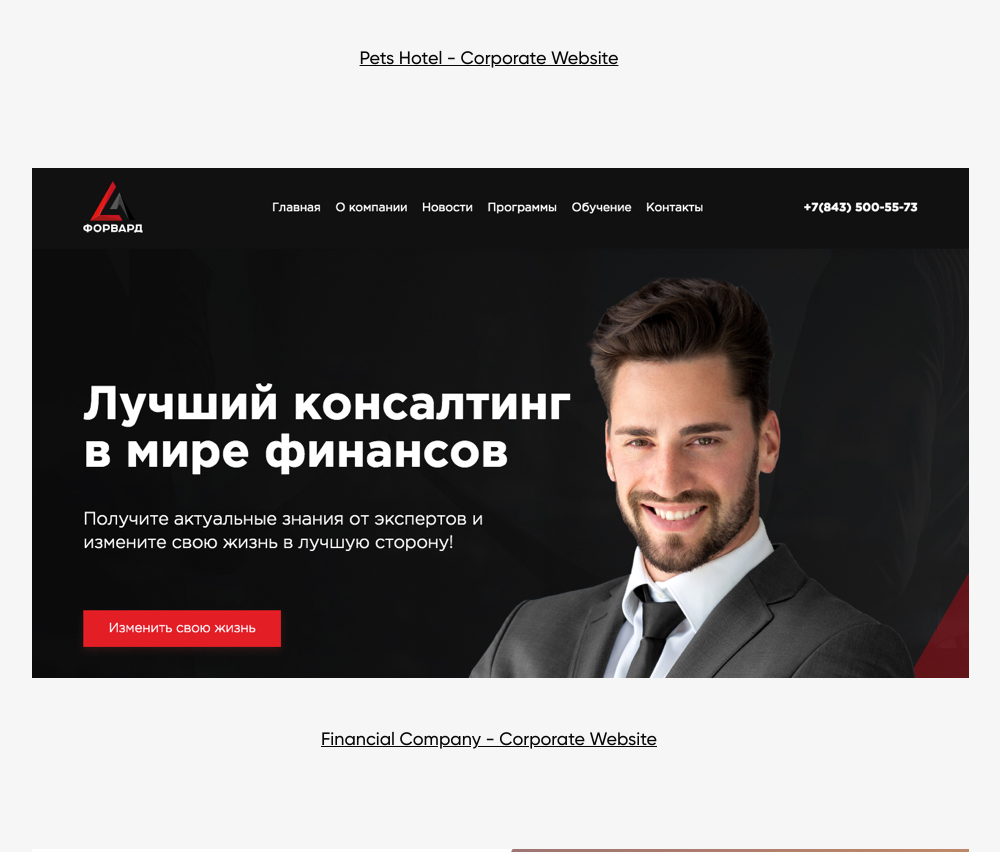
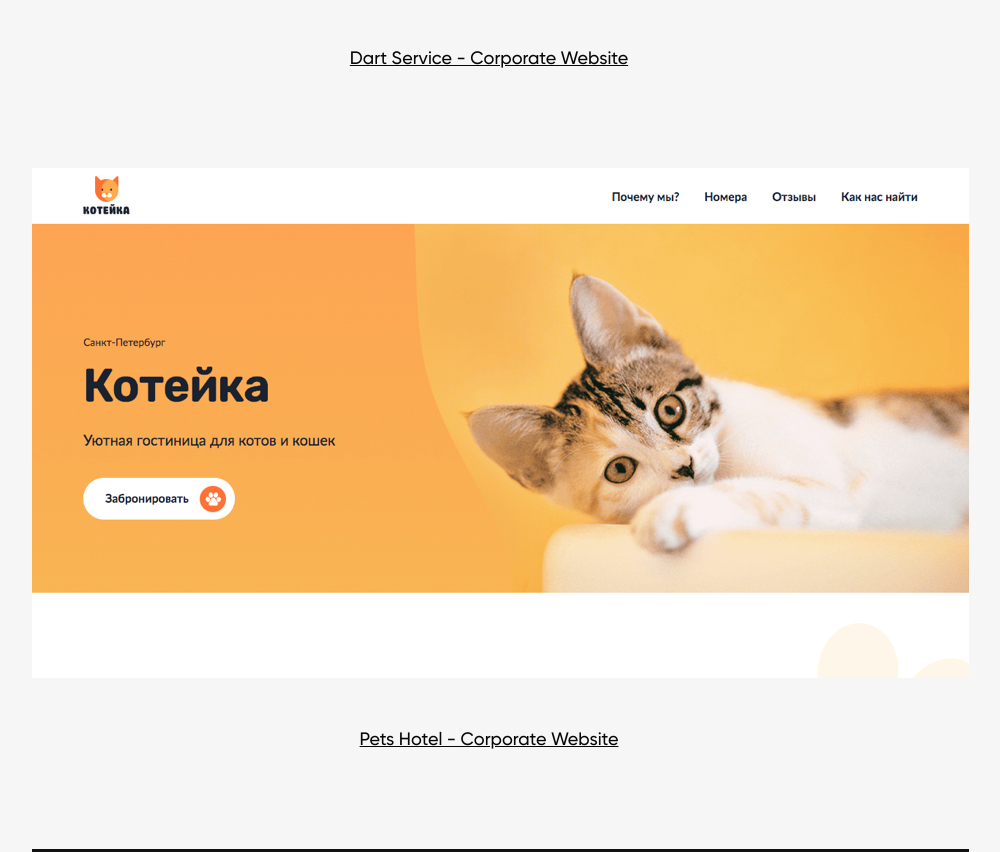
Before and after one commit to eugenelipsky/eugenelipsky.github.io, a plain HTML site: page index.html in a window 1280 px wide. Shown: the part 2978-3830 px from the top of the page, without its empty margins (151-1151 px from the left). Drawn offline with nearby package versions, Linux system fonts and the light colour scheme; files whose address does not match are found by name.

Commit message:
New project added to portfolio page

```diff
--- a/index.html
+++ b/index.html
@@ -181,6 +181,14 @@
         <div class="portfolio__items">
           <div class="portfolio__item">
             <div class="portfolio__item-img">
+              <img src="images/portfolio-6.jpg" alt="">
+            </div>
+            <div class="portfolio__item-link">
+              <a href="https://eugenelipsky.github.io/web/dart/" target="_blank">Dart Service - Corporate Website</a>
+            </div>
+          </div>
+          <div class="portfolio__item">
+            <div class="portfolio__item-img">
               <img src="images/portfolio-5.jpg" alt="">
             </div>
             <div class="portfolio__item-link">
```
Also changed, not shown: images/portfolio-6.jpg (added), 2 other files.
